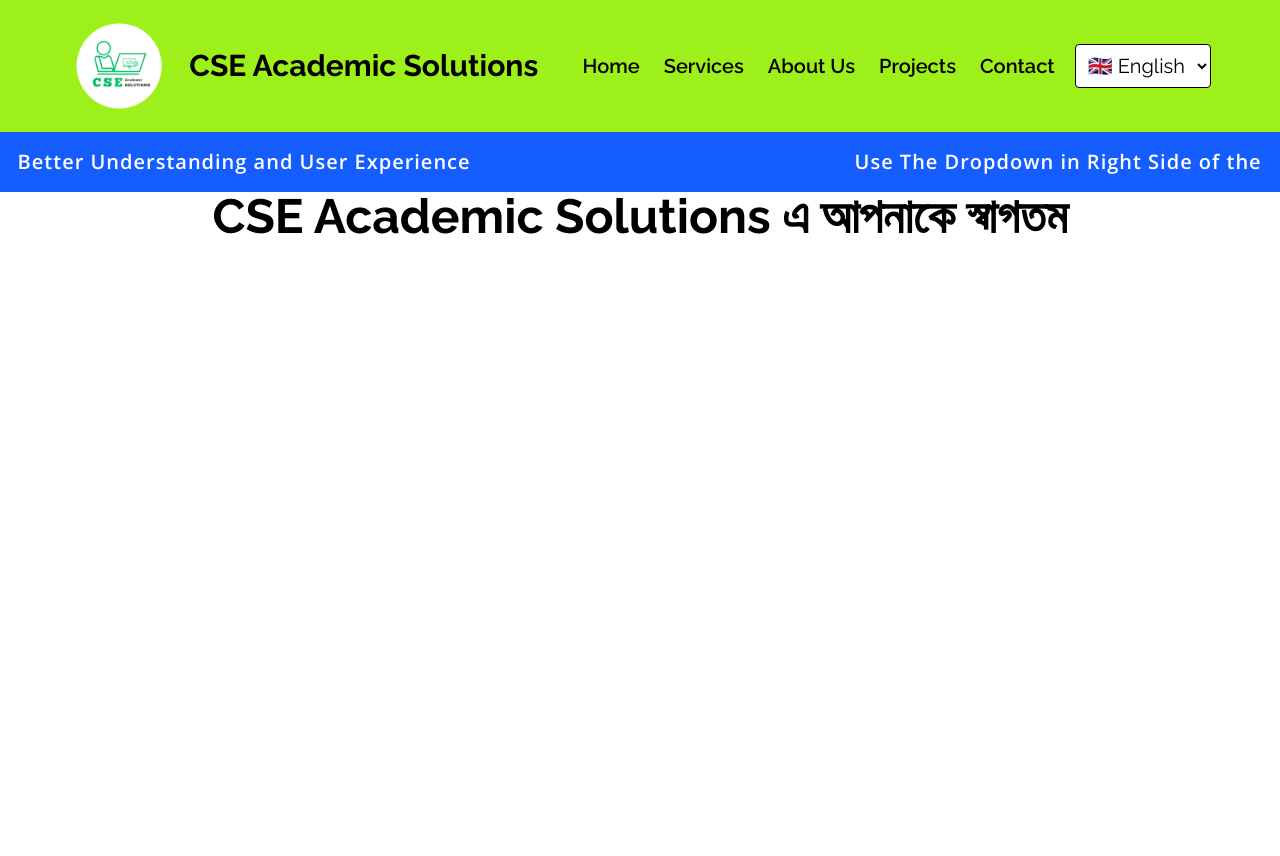
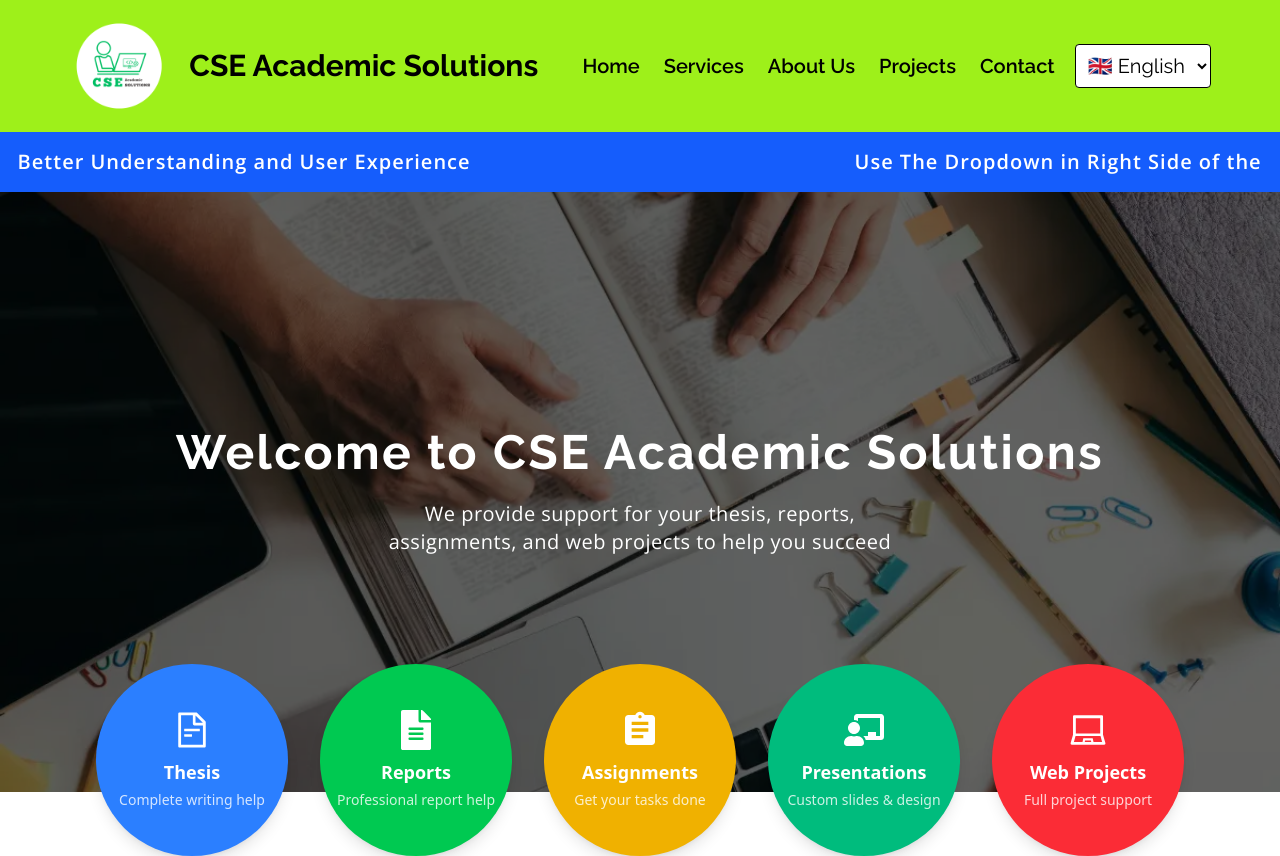
Before and after one commit to alifhossain07/cse-academic-solutions, a Next.js app: page / in a window 1280 px wide. Before the commit the page ends 800 px from the top, so only its background shows below. Built offline with nearby package versions, Linux system fonts and the light colour scheme.

Commit message:
Hero Section dome

```diff
--- /dev/null
+++ b/app/components/Pages/Home/Hero.tsx
@@ -0,0 +1,90 @@
+"use client";
+
+import { useLanguage } from "@/app/context/LanguageContext";
+import { AiOutlineFileText } from "react-icons/ai"; // Thesis Icon
+import { FaFileAlt } from "react-icons/fa"; // Reports Icon
+import { MdAssignment } from "react-icons/md"; // Assignments Icon
+import { FaChalkboardTeacher } from "react-icons/fa"; // Presentations Icon
+import { AiOutlineLaptop } from "react-icons/ai"; // Web Projects Icon
+import React from "react";
+
+const Hero = () => {
+  const { language } = useLanguage(); // Get the selected language
+
+  return (
+    <div
+      className="relative bg-cover bg-center h-[600px] flex items-center justify-center text-white"
+      style={{ backgroundImage: "url('/images/BannerImg.webp')" }} // Change this to your actual image path
+    >
+      {/* Overlay */}
+      <div className="absolute inset-0 bg-black/60"></div>
+
+      {/* Content */}
+      <div className="relative z-10 text-center px-4">
+        <h1 className="text-5xl tracking-wider font-title font-bold">
+          {language === "en" ? "Welcome to CSE Academic Solutions" : "CSE Academic Solutions এ আপনাকে স্বাগতম"}
+        </h1>
+        <p className="text-xl tracking-wide w-7/12 mx-auto font-text mt-6">
+          {language === "en"
+            ? "We provide support for your thesis, reports, assignments, and web projects to help you succeed"
+            : "আমাদের কাছে পাচ্ছেন আপনার থিসিস, রিপোর্ট, অ্যাসাইনমেন্ট এবং ওয়েব প্রোজেক্ট রিলেটেড সকল সাপোর্ট "}
+        </p>
+      </div>
+
+      {/* Services Section with Icons */}
+      <div className="absolute -bottom-24 left-1/2 transform -translate-x-1/2 flex space-x-8 mb-8">
+        <div className="relative flex flex-col items-center justify-center w-48 h-48 bg-blue-500 rounded-full shadow-lg text-center">
+          <AiOutlineFileText size={40} className="text-white" />
+          <span className="text-white text-lg font-semibold mt-2">
+            {language === "en" ? "Thesis" : "থিসিস"}
+          </span>
+          <p className="text-sm text-white opacity-80 mt-1 text-center">
+            {language === "en" ? "Complete writing help" : "সম্পূর্ণ লেখা সহায়তা"}
+          </p>
+        </div>
+
+        <div className="relative flex flex-col items-center justify-center w-48 h-48 bg-green-500 rounded-full shadow-lg text-center">
+          <FaFileAlt size={40} className="text-white" />
+          <span className="text-white text-lg font-semibold mt-2">
+            {language === "en" ? "Reports" : "রিপোর্ট"}
+          </span>
+          <p className="text-sm text-white opacity-80 mt-1 text-center">
+            {language === "en" ? "Professional report help" : "প্রফেশনাল রিপোর্ট সহায়তা"}
+          </p>
+        </div>
+
+        <div className="relative flex flex-col items-center justify-center w-48 h-48 bg-yellow-500 rounded-full shadow-lg text-center">
+          <MdAssignment size={40} className="text-white" />
+          <span className="text-white text-lg font-semibold mt-2">
+            {language === "en" ? "Assignments" : "অ্যাসাইনমেন্ট"}
+          </span>
+          <p className="text-sm text-white opacity-80 mt-1 text-center">
+            {language === "en" ? "Get your tasks done" : "আপনার কাজ করিয়ে নিন"}
+          </p>
+        </div>
+
+        <div className="relative flex flex-col items-center justify-center w-48 h-48 bg-emerald-500 rounded-full shadow-lg text-center">
+          <FaChalkboardTeacher size={40} className="text-white" />
+          <span className="text-white text-lg font-semibold mt-2">
+            {language === "en" ? "Presentations" : "প্রেজেন্টেশন"}
+          </span>
+          <p className="text-sm text-white opacity-80 mt-1 text-center">
+            {language === "en" ? "Custom slides & design" : "কাস্টম স্লাইড ও ডিজাইন"}
+          </p>
+        </div>
+
+        <div className="relative flex flex-col items-center justify-center w-48 h-48 bg-red-500 rounded-full shadow-lg text-center">
+          <AiOutlineLaptop size={40} className="text-white" />
+          <span className="text-white text-lg font-semibold mt-2">
+            {language === "en" ? "Web Projects" : "ওয়েব প্রোজেক্ট"}
+          </span>
+          <p className="text-sm text-white opacity-80 mt-1 text-center">
+            {language === "en" ? "Full project support" : "সম্পূর্ণ প্রোজেক্ট সহায়তা"}
+          </p>
+        </div>
+      </div>
+    </div>
+  );
+};
+
+export default Hero;
--- a/app/page.tsx
+++ b/app/page.tsx
@@ -1,11 +1,12 @@
 import MarqueeComponent from "./components/component/MarqueeComponent";
+import Hero from "./components/Pages/Home/Hero";
 
 
 export default function Home() {
   return (
     <div className=" ">
       <MarqueeComponent />
-      <h1 className="text-5xl font-title font-bold text-center ">CSE Academic Solutions এ আপনাকে স্বাগতম</h1>
+      <Hero></Hero>
     </div>
   );
 }
```
Also changed, not shown: public/images/BannerImg.webp (added).
